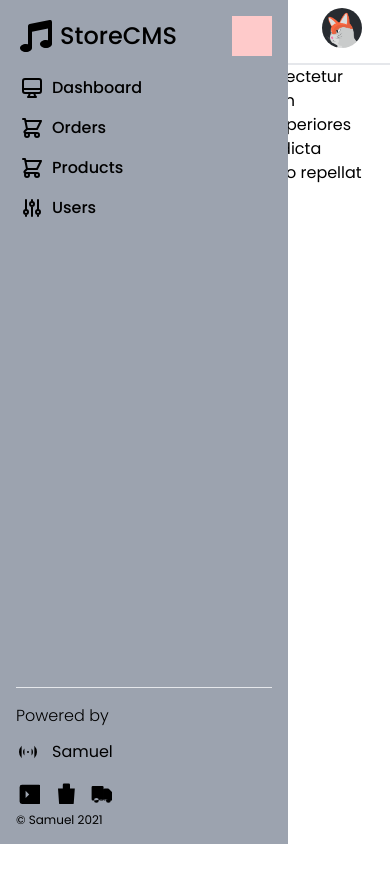
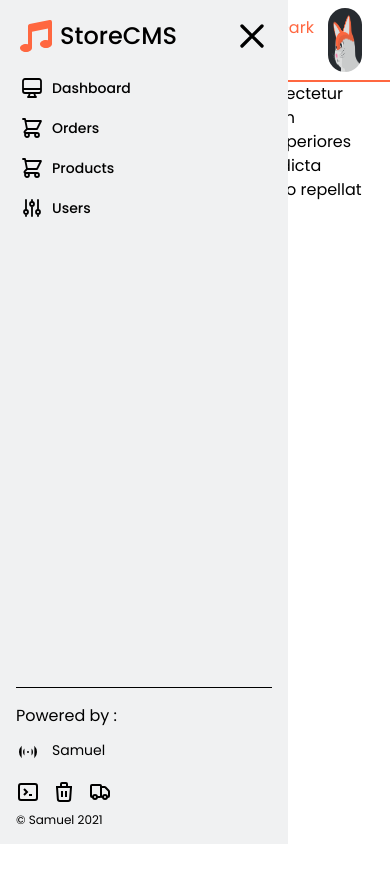
Before and after one commit to samueladitia95/music-store-admin, a Next.js app: page / in a window 390 px wide. Shown: the top 882 px of the page. Built offline with nearby package versions, Linux system fonts and the light colour scheme.

Commit message:
Add dark mode to tailwind

```diff
--- a/components/Navbar/index.tsx
+++ b/components/Navbar/index.tsx
@@ -2,16 +2,15 @@ import Image from "next/image";
 import { useGlobalContext } from "../../context";
 
 const Navbar = () => {
-  const { setIsSidebarOpen } = useGlobalContext();
-
+  const { setIsSidebarOpen, setIsDarkMode, isDarkMode } = useGlobalContext();
   return (
-    <nav className="sticky top-0 bg-white border-b-2">
+    <nav className="sticky top-0 bg-bLightPrimary border-b-2 dark:bg-bDarkPrimary dark:text-tDarkPrimary border-accent1">
       <div className="px-6 py-2 mx-auto flex justify-between">
         <div className="flex content-center items-center">
           {/* Menu Button */}
           <svg
             xmlns="http://www.w3.org/2000/svg"
-            className="h-6 w-6 md:hidden"
+            className="h-6 w-6 md:hidden cursor-pointer"
             fill="none"
             viewBox="0 0 24 24"
             stroke="currentColor"
@@ -28,7 +27,7 @@ const Navbar = () => {
             {/* Logo */}
             <svg
               xmlns="http://www.w3.org/2000/svg"
-              className="h-10 w-10"
+              className="h-10 w-10 text-accent1"
               viewBox="0 0 20 20"
               fill="currentColor"
             >
@@ -38,7 +37,14 @@ const Navbar = () => {
           </div>
         </div>
 
-        <div className="px-1">
+        <div className="px-1 flex">
+          {/* Untuk ubah dark mode sementara */}
+          <button
+            className="text-accent1"
+            onClick={() => setIsDarkMode(!isDarkMode)}
+          >
+            Toggle Dark Mode
+          </button>
           <Image
             src="/avatar.png"
             alt="Avatar"
--- a/components/Sidebar/index.tsx
+++ b/components/Sidebar/index.tsx
@@ -50,9 +50,9 @@ const Sidebar = () => {
       <div
         className={`h-screen w-72 z-40 overflow-y-auto transform transition duration-200 ease-in-out fixed top-0 md:static md:transform-none ${
           !isSidebarOpen ? "-translate-x-full" : ""
-        }`}
+        } `}
       >
-        <div className="bg-gray-400  flex flex-col min-h-screen w-72 p-4 md:fixed md:top-0 md:left-0">
+        <div className="bg-bLightSecondary dark:bg-bDarkSecondary dark:text-tDarkPrimary flex flex-col min-h-screen w-72 p-4 md:fixed md:top-0 md:left-0">
           {/* Header  */}
           <div className="flex justify-between">
             {/* Logo */}
@@ -60,7 +60,7 @@ const Sidebar = () => {
               {/* Logo Title */}
               <svg
                 xmlns="http://www.w3.org/2000/svg"
-                className="h-10 w-10"
+                className="h-10 w-10 text-accent1"
                 viewBox="0 0 20 20"
                 fill="currentColor"
               >
@@ -72,12 +72,18 @@ const Sidebar = () => {
             {/* Close Button */}
             <svg
               xmlns="http://www.w3.org/2000/svg"
-              className="h-10 w-10 bg-red-200 cursor-pointer md:hidden"
-              viewBox="0 0 20 20"
-              fill="currentColor"
+              className="h-10 w-10 cursor-pointer md:hidden"
+              fill="none"
+              viewBox="0 0 24 24"
+              stroke="currentColor"
+              strokeWidth={2}
               onClick={() => setIsSidebarOpen(false)}
             >
-              <path d="M6 18L18 6M6 6l12 12" />
+              <path
+                strokeLinecap="round"
+                strokeLinejoin="round"
+                d="M6 18L18 6M6 6l12 12"
+              />
             </svg>
           </div>
 
@@ -91,13 +97,13 @@ const Sidebar = () => {
               ))}
             </div>
 
-            <hr />
+            <hr className="border-1 border-current border-opacity-95" />
 
             {/* Footer */}
             <div className="flex flex-col space-y-2">
-              <p className="font-light mb-1">Powered by</p>
+              <p className="mb-1">Powered by :</p>
               <div className="flex flex-col space-y-2">
-                <div className="flex space-x-3">
+                <div className="flex space-x-3 text-sm">
                   <svg
                     xmlns="http://www.w3.org/2000/svg"
                     className="h-6 w-6"
@@ -117,8 +123,10 @@ const Sidebar = () => {
                     <svg
                       xmlns="http://www.w3.org/2000/svg"
                       className="h-6 w-6"
-                      viewBox="0 0 20 20"
-                      fill="currentColor"
+                      fill="none"
+                      viewBox="0 0 24 24"
+                      stroke="currentColor"
+                      strokeWidth="2"
                       key={i}
                     >
                       <path d={logo} />
--- a/components/Sidebar/subComponents/NavItem.tsx
+++ b/components/Sidebar/subComponents/NavItem.tsx
@@ -4,7 +4,7 @@ import { NavItemType } from "../type";
 const NavItem = ({ navigation }: { navigation: NavItemType }) => {
   const { category, readLink, logo } = navigation;
   return (
-    <span className="font-medium cursor-pointer">
+    <span className="font-medium text-sm cursor-pointer">
       <span className="flex justify-between p-1 hover:bg-gray-200 rounded">
         <Link href={readLink}>
           <span className="flex space-x-2 items-center">
@@ -15,7 +15,7 @@ const NavItem = ({ navigation }: { navigation: NavItemType }) => {
               fill="none"
               viewBox="0 0 24 24"
               stroke="currentColor"
-              strokeWidth="2"
+              strokeWidth="1.8"
             >
               <path strokeLinecap="round" strokeLinejoin="round" d={logo} />
             </svg>
--- a/context/index.tsx
+++ b/context/index.tsx
@@ -5,6 +5,8 @@ export const GlobalContext: Context<GlobalContextType> =
   createContext<GlobalContextType>({
     isSidebarOpen: true,
     setIsSidebarOpen: () => {},
+    isDarkMode: false,
+    setIsDarkMode: () => {},
   });
 
 export const useGlobalContext = (): GlobalContextType =>
@@ -12,9 +14,12 @@ export const useGlobalContext = (): GlobalContextType =>
 
 export const GlobalProvider = ({ children }: { children: ReactNode }) => {
   const [isSidebarOpen, setIsSidebarOpen] = useState<boolean>(true);
-
+  const [isDarkMode, setIsDarkMode] = useState<boolean>(false);
+  console.log(isDarkMode, "+++++++++++++++++")
   return (
-    <GlobalContext.Provider value={{ isSidebarOpen, setIsSidebarOpen }}>
+    <GlobalContext.Provider
+      value={{ isSidebarOpen, setIsSidebarOpen, isDarkMode, setIsDarkMode }}
+    >
       {children}
     </GlobalContext.Provider>
   );
--- a/context/type.d.ts
+++ b/context/type.d.ts
@@ -1,4 +1,6 @@
 export type GlobalContextType = {
   isSidebarOpen: boolean;
   setIsSidebarOpen: (isSidebarOpen: boolean) => void;
+  isDarkMode: boolean;
+  setIsDarkMode: (isSidebarOpen: boolean) => void;
 };
--- a/pages/_app.tsx
+++ b/pages/_app.tsx
@@ -1,8 +1,13 @@
 import "../styles/globals.css";
 import type { AppProps } from "next/app";
+import { GlobalProvider } from "../context";
 
 function MyApp({ Component, pageProps }: AppProps) {
-  return <Component {...pageProps} />;
+  return (
+    <GlobalProvider>
+      <Component {...pageProps} />
+    </GlobalProvider>
+  );
 }
 
 export default MyApp;
--- a/pages/index.tsx
+++ b/pages/index.tsx
@@ -1,20 +1,24 @@
 import type { NextPage } from "next";
 import { Fragment } from "react";
-import { GlobalProvider } from "../context";
+import { useGlobalContext } from "../context";
 
 import Navbar from "../components/Navbar";
 import Sidebar from "../components/Sidebar";
 
 const Home: NextPage = () => {
+  const { isDarkMode } = useGlobalContext();
+
   return (
     <Fragment>
-      <GlobalProvider>
       {/* Temporary  */}
-        <div className="font-display md:flex">
+      <div className={`font-display md:flex ${isDarkMode ? "dark" : ""}`}>
         <Sidebar />
         <div className="flex-grow">
           <Navbar />
-            <div className="container" style={{ minHeight: "200vh" }}>
+          <div
+            className="container dark:bg-bDarkPrimary dark:text-tDarkPrimary"
+            style={{ minHeight: "200vh" }}
+          >
             Lorem ipsum dolor sit amet consectetur adipisicing elit. Vel amet,
             aperiam sapiente magnam ex corrupti asperiores ducimus similique
             magni ullam dicta suscipit adipisci libero facere odio repellat
@@ -22,7 +26,6 @@ const Home: NextPage = () => {
           </div>
         </div>
       </div>
-      </GlobalProvider>
     </Fragment>
   );
 };
--- a/tailwind.config.js
+++ b/tailwind.config.js
@@ -13,6 +13,15 @@ module.exports = {
       fontFamily: {
         display: ["Poppins"],
       },
+      colors: {
+        bLightPrimary: "#ffffff",
+        bLightSecondary: "#f0f1f2",
+        tLightPrimary: "#242424",
+        bDarkPrimary: "#121318",
+        bDarkSecondary: "#212328",
+        tDarkPrimary: "#dbdbdb",
+        accent1: "#ff6740",
+      },
     },
     container: {
       center: true,
@@ -20,4 +29,5 @@ module.exports = {
     },
   },
   plugins: [],
+  darkMode: "class",
 };
```
Lines whose indentation alone changed are shown as unchanged.
